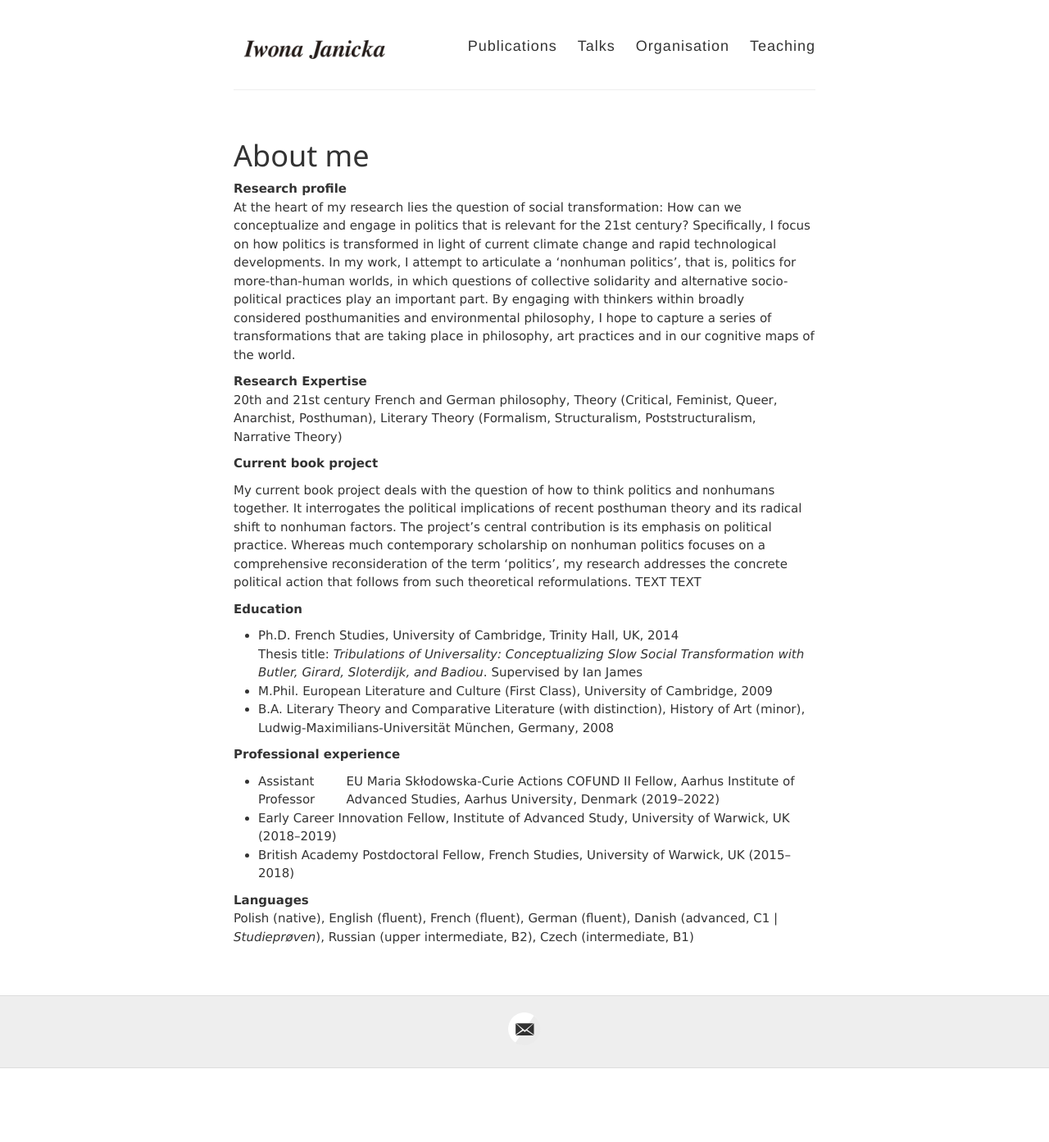
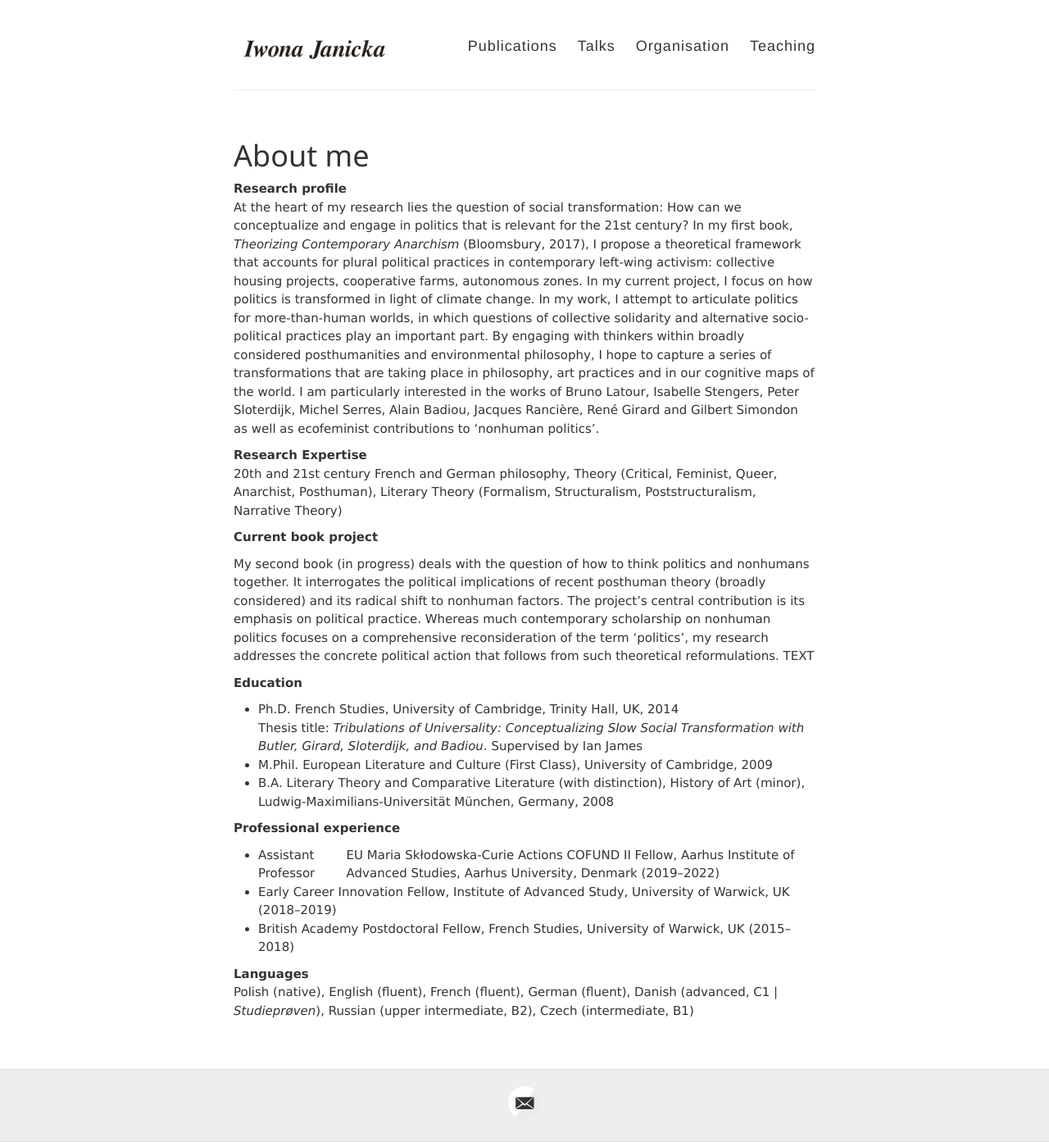
Before and after one commit to IJanicka/IJanicka.github.io, a Jekyll site: the page built from about.md, in a window 1280 px wide. Shown: the whole page at 82% size. Built offline with Jekyll 4.4.1, drawn with Linux system fonts in a browser that asks for light colours; before the commit the page ends 1303 px from its top, so only the background shows below that.

Commit message:
Update about.md

```diff
--- a/about.md
+++ b/about.md
@@ -5,15 +5,14 @@ permalink: /about/
 ---
 
 **Research profile**<br>
-At the heart of my research lies the question of social transformation: How can we conceptualize and engage in politics that is relevant for the 21st century? Specifically, I focus on how politics is transformed in light of current climate change and rapid technological developments. In my work, I attempt to articulate a ‘nonhuman politics’, that is, politics for more-than-human worlds, in which questions of collective solidarity and alternative socio-political practices play an important part. By engaging with thinkers within broadly considered posthumanities and environmental philosophy, I hope to capture a series of transformations that are taking place in philosophy, art practices and in our cognitive maps of the world.<br>
+At the heart of my research lies the question of social transformation: How can we conceptualize and engage in politics that is relevant for the 21st century? In my first book, *Theorizing Contemporary Anarchism* (Bloomsbury, 2017), I propose a theoretical framework that accounts for plural political practices in contemporary left-wing activism: collective housing projects, cooperative farms, autonomous zones. In my current project, I focus on how politics is transformed in light of climate change. In my work, I attempt to articulate politics for more-than-human worlds, in which questions of collective solidarity and alternative socio-political practices play an important part. By engaging with thinkers within broadly considered posthumanities and environmental philosophy, I hope to capture a series of transformations that are taking place in philosophy, art practices and in our cognitive maps of the world. I am particularly interested in the works of Bruno Latour, Isabelle Stengers, Peter Sloterdijk, Michel Serres, Alain Badiou, Jacques Rancière, René Girard and Gilbert Simondon as well as ecofeminist contributions to 'nonhuman politics'.
 
 **Research Expertise**<br>
 20th and 21st century French and German philosophy, Theory (Critical, Feminist, Queer, Anarchist, Posthuman), Literary Theory (Formalism, Structuralism, Poststructuralism, Narrative Theory)<br>
 
 **Current book project**
 
-My current book project deals with the question of how to think politics and nonhumans together. It interrogates the political implications of recent posthuman theory and its radical shift to nonhuman factors. The project’s central contribution is its emphasis on political practice. Whereas much contemporary scholarship on nonhuman politics focuses on a comprehensive reconsideration of the term ‘politics’, my research addresses the concrete political action that follows from such theoretical reformulations.
-TEXT
+My second book (in progress) deals with the question of how to think politics and nonhumans together. It interrogates the political implications of recent posthuman theory (broadly considered) and its radical shift to nonhuman factors. The project’s central contribution is its emphasis on political practice. Whereas much contemporary scholarship on nonhuman politics focuses on a comprehensive reconsideration of the term ‘politics’, my research addresses the concrete political action that follows from such theoretical reformulations.
 TEXT<br>
 
 **Education**<br>
```
